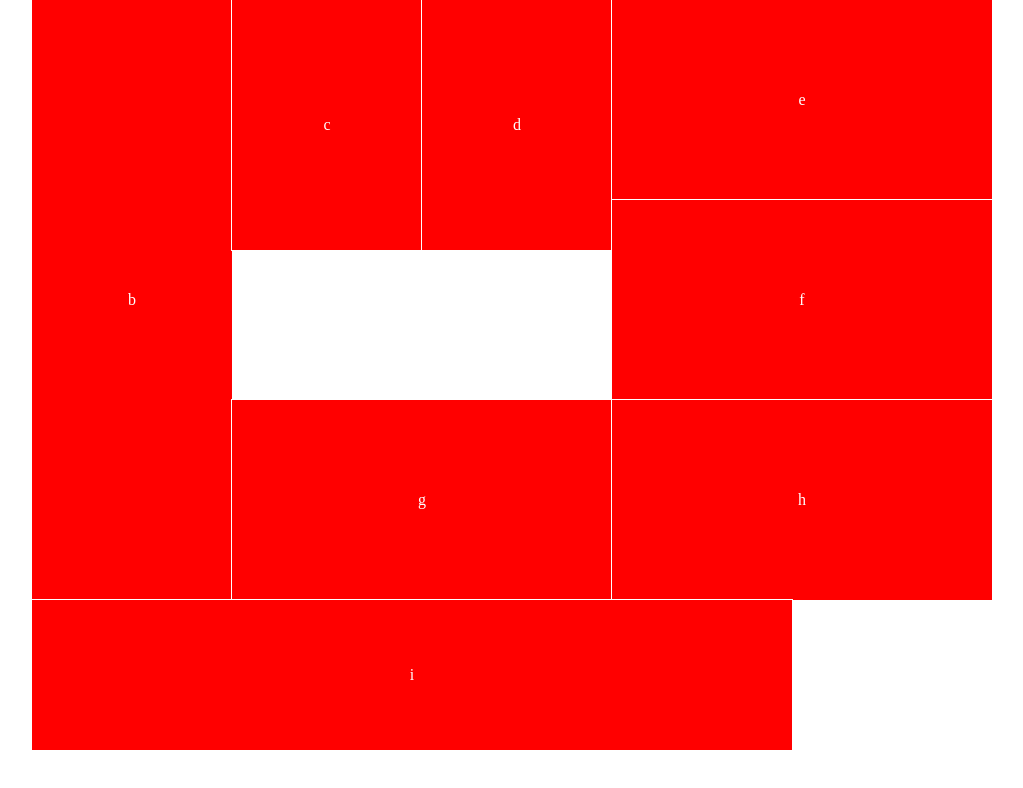
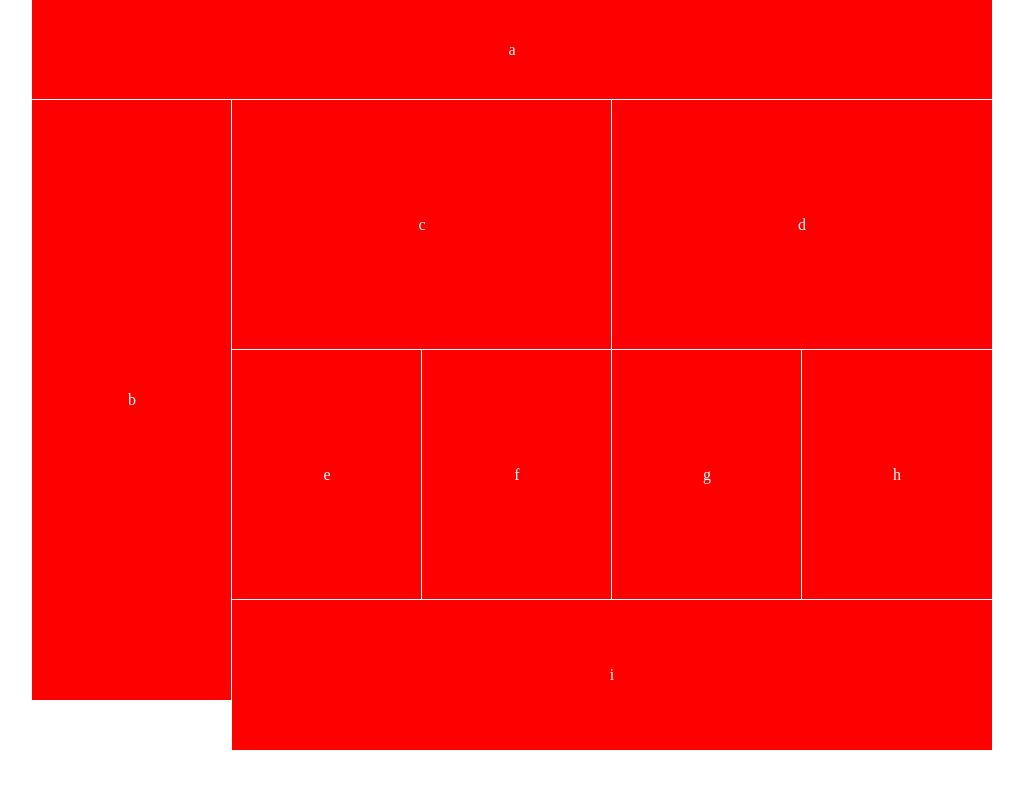
Before and after one commit to mwalker0909/lab-01, a plain HTML site: page index.html in a window 1280 px wide. Shown: the whole page, without its empty margins (128-1151 px from the left). Drawn offline with Linux system fonts and the light colour scheme; files that its build step writes are made by us from their sources.

Commit message:
updating css

```diff
--- a/css/layouts/desktop.css
+++ b/css/layouts/desktop.css
@@ -36,3 +36,26 @@ footer {
   min-height: 150px;
   float: left;
 }
+.nav {
+  width: 100%;
+  height: 100px;
+  background-color:red;
+}
+.aside {
+  width: 200px  ;
+  height:100%;
+}
+.feature {
+  width: 380px;
+  height: 200px;
+}
+
+.tile {
+  width: 190px;
+  height:250px;
+}
+
+.footer {
+  width:760px;
+  height:150px;
+}
```
